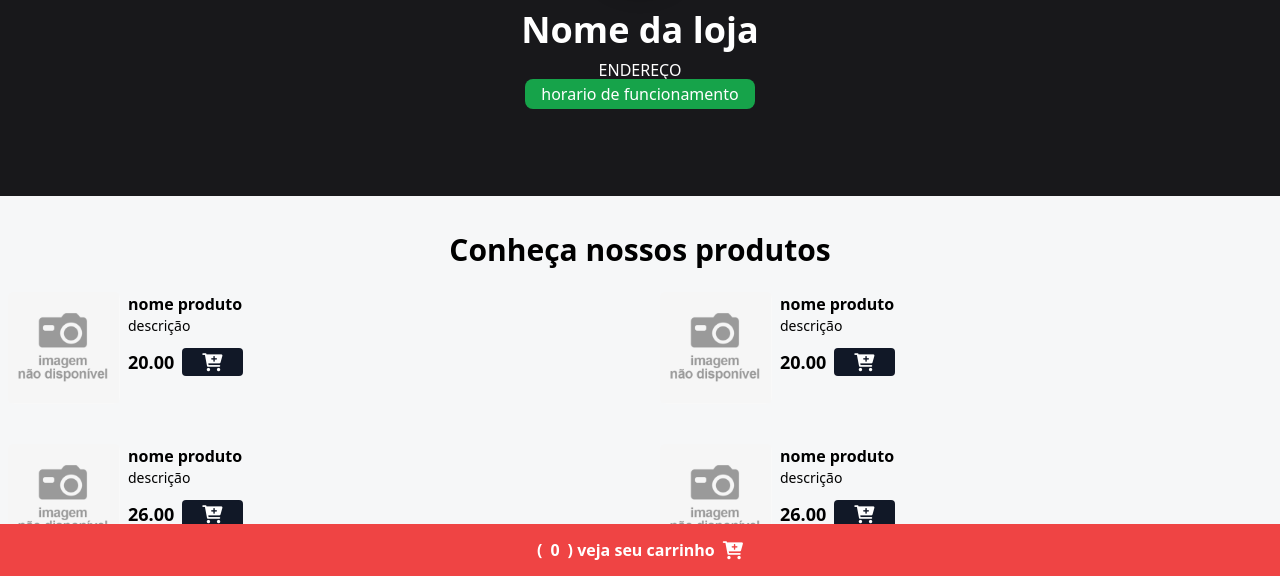
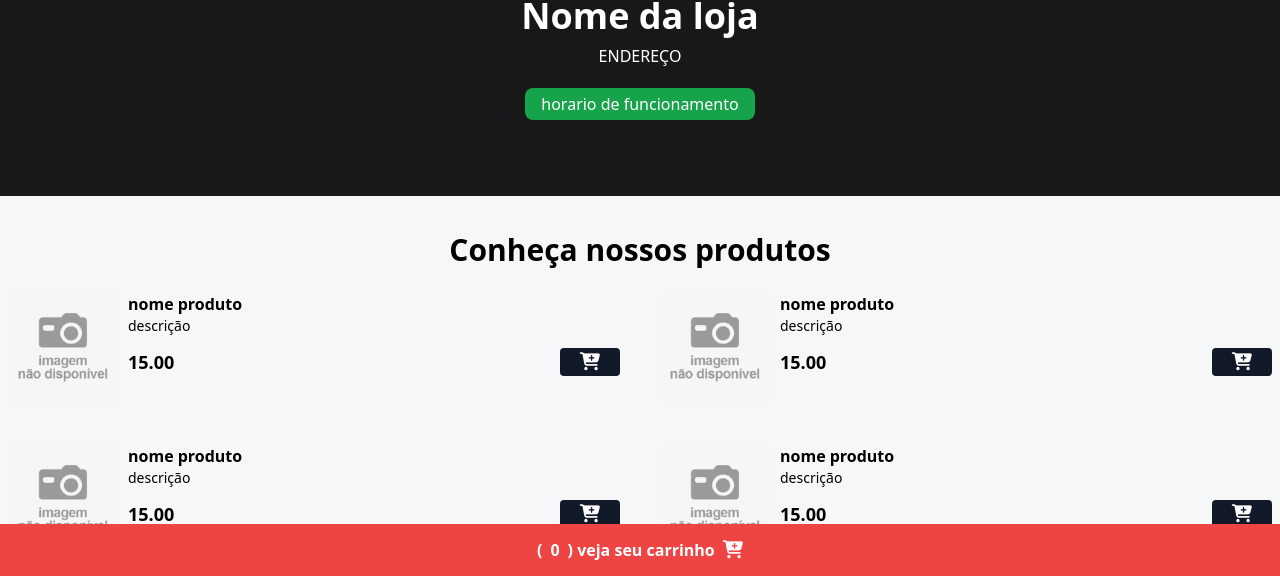
Before and after one commit to ranixx1/Sys_int, a website: page index.html in a window 1280 px wide. Shown: the part 224-800 px from the top of the page. Drawn offline with Linux system fonts and the light colour scheme.

Commit message:
corrigindo erros

```diff
--- a/index.html
+++ b/index.html
@@ -4,10 +4,8 @@
 <head>
     <meta charset="UTF-8">
     <meta name="viewport" content="width=device-width, initial-scale=1.0">
-    <link rel="stylesheet" href="https://cdnjs.cloudflare.com/ajax/libs/font-awesome/6.0.0-beta3/css/all.min.css"
-        integrity="sha512-Fo3rlrZj/k7ujTnHg4CGR2D7kSs0v4LLanw2qksYuRlEz0+tcaEPQogQ0KaoGN26/zrn2oR1mR1DfLuWnOo7aBA=="
-        crossorigin="anonymous" referrerpolicy="no-referrer" />
-    <link rel="stylesheet" href="./style/output.css"/>
+    <link href="https://cdnjs.cloudflare.com/ajax/libs/font-awesome/6.5.1/css/all.min.css" rel="stylesheet">
+    <link rel="stylesheet" href="./style/output.css" />
     <title>LOJA</title>
 </head>
 
@@ -20,11 +18,8 @@
 
             <span class="text-white font-medium">ENDEREÇO</span>
 
-            <div>
-                <span class="bg-green-600 px-4 py-1 rounded-lg mt-5 " id="date-span">
+            <div class="bg-green-600 px-4 py-1 rounded-lg mt-5 " id="date-span">
                     <span class="text-white font-medium">horario de funcionamento</span>
-
-                </span>
             </div>
         </div>
     </header>
@@ -41,93 +36,79 @@
     <div id="menu">
         <main class="grid grid-cols-1 md:grid-cols-2 gap-7 md:gap-10 mx-auto max-w-7xl px-2 mb-16 ">
             <!--PRODUTO ITEM-->
-            <div class="flex gap-2 ">
+            <div class="flex gap-2 w-full">
                 <img src="./assets/ex.jpg" alt="produto1"
                     class="w-28 h-28 rounded-md hover:scale-110 hover:-rotate-2 duration-300">
-                <div>
+
+                <div class="w-full">
                     <p class="font-bold">nome produto</p>
                     <p class="text-sm">descrição</p>
-
                     <div class="flex items-center gap-2 justify-between mt-3">
-                        <p class="font-bold text-lg">20.00</p>
-                        <button class="bg-gray-900 px-5 rounded add-to-card-btn" data-name="produto1"
-                            data-price="20.00">
-
-
+                        <p class="font-bold text-lg">15.00</p>
+                        <button class="bg-gray-900 px-5 rounded add-to-cart-btn" data-name="produto1"
+                            data-price="15.00">
                             <i class="fa fa-cart-plus text-lg text-white"></i>
                         </button>
                     </div>
-
-
                 </div>
             </div>
             <!-- FIM PRODUTO ITEM-->
 
             <!--PRODUTO ITEM-->
-            <div class="flex gap-2 ">
+            <div class="flex gap-2 w-full">
                 <img src="./assets/ex.jpg" alt="produto2"
                     class="w-28 h-28 rounded-md hover:scale-110 hover:-rotate-2 duration-300">
-                <div>
+
+                <div class="w-full">
                     <p class="font-bold">nome produto</p>
                     <p class="text-sm">descrição</p>
-
                     <div class="flex items-center gap-2 justify-between mt-3">
-                        <p class="font-bold text-lg">20.00</p>
-                        <button class="bg-gray-900 px-5 rounded add-to-card-btn" data-name="produto2"
-                            data-price="20.00">
-
-
+                        <p class="font-bold text-lg">15.00</p>
+                        <button class="bg-gray-900 px-5 rounded add-to-cart-btn" data-name="produto2"
+                            data-price="15.00">
                             <i class="fa fa-cart-plus text-lg text-white"></i>
                         </button>
                     </div>
-
-
                 </div>
             </div>
             <!-- FIM PRODUTO ITEM-->
 
 
             <!--PRODUTO ITEM-->
-            <div class="flex gap-2 ">
+            <div class="flex gap-2 w-full">
                 <img src="./assets/ex.jpg" alt="produto3"
                     class="w-28 h-28 rounded-md hover:scale-110 hover:-rotate-2 duration-300">
-                <div>
+
+                <div class="w-full">
                     <p class="font-bold">nome produto</p>
                     <p class="text-sm">descrição</p>
-
                     <div class="flex items-center gap-2 justify-between mt-3">
-                        <p class="font-bold text-lg">26.00</p>
-                        <button class="bg-gray-900 px-5 rounded add-to-card-btn" data-name="produto3"
-                            data-price="26.00">
-
-
+                        <p class="font-bold text-lg">15.00</p>
+                        <button class="bg-gray-900 px-5 rounded add-to-cart-btn" data-name="produto3"
+                            data-price="15.00">
                             <i class="fa fa-cart-plus text-lg text-white"></i>
                         </button>
                     </div>
-
-
                 </div>
             </div>
             <!-- FIM PRODUTO ITEM-->
 
 
             <!--PRODUTO ITEM-->
-            <div class="flex gap-2 ">
+            <div class="flex gap-2 w-full">
                 <img src="./assets/ex.jpg" alt="produto4"
                     class="w-28 h-28 rounded-md hover:scale-110 hover:-rotate-2 duration-300">
-                <div>
+
+                <div class="w-full">
                     <p class="font-bold">nome produto</p>
                     <p class="text-sm">descrição</p>
-
                     <div class="flex items-center gap-2 justify-between mt-3">
-                        <p class="font-bold text-lg">26.00</p>
-                        <button class="bg-gray-900 px-5 rounded add-to-card-btn" data-name="produto4"
-                            data-price="26.00">
+                        <p class="font-bold text-lg">15.00</p>
+                        <button class="bg-gray-900 px-5 rounded add-to-cart-btn" data-name="produto4"
+                            data-price="15.00">
                             <i class="fa fa-cart-plus text-lg text-white"></i>
                         </button>
                     </div>
-
-
                 </div>
             </div>
             <!-- FIM PRODUTO ITEM-->
@@ -152,7 +133,8 @@
                     <p class="text-sm">descrição</p>
                     <div class="flex items-center gap-2 justify-between mt-3">
                         <p class="font-bold text-lg">15.00</p>
-                <button class="bg-gray-900 px-5 rounded add-to-card-btn" data-name="produtodf1" data-price="15.00">
+                        <button class="bg-gray-900 px-5 rounded add-to-cart-btn" data-name="produtodf1"
+                            data-price="15.00">
                             <i class="fa fa-cart-plus text-lg text-white"></i>
                         </button>
                     </div>
@@ -170,7 +152,8 @@
                     <p class="text-sm">descrição</p>
                     <div class="flex items-center gap-2 justify-between mt-3">
                         <p class="font-bold text-lg">15.00</p>
-                <button class="bg-gray-900 px-5 rounded add-to-card-btn" data-name="produtodf2" data-price="15.00">
+                        <button class="bg-gray-900 px-5 rounded add-to-cart-btn" data-name="produtodf2"
+                            data-price="15.00">
                             <i class="fa fa-cart-plus text-lg text-white"></i>
                         </button>
                     </div>
@@ -220,7 +203,7 @@
 
     <!--BUTTON CART FOOTER-->
     <footer class="w-full bg-red-500 py-3 fixed bottom-0 z-40 flex items-center justify-center">
-        <button class="flex items-center gap-2 text-white font-bold" id="card-btn">
+        <button class="flex items-center gap-2 text-white font-bold" id="cart-btn">
             (<span id="cart-count">0</span>)
             veja seu carrinho
             <i class="fa fa-cart-plus text-lg text-white"></i>
```
Also changed, not shown: assets/WhatsApp Image 2025-03-14 at 22.48.09 (2).jpeg (deleted), assets/WhatsApp Image 2025-03-14 at 22.48.09.jpeg (deleted), style/output.css. Lines whose indentation alone changed are shown as unchanged.
